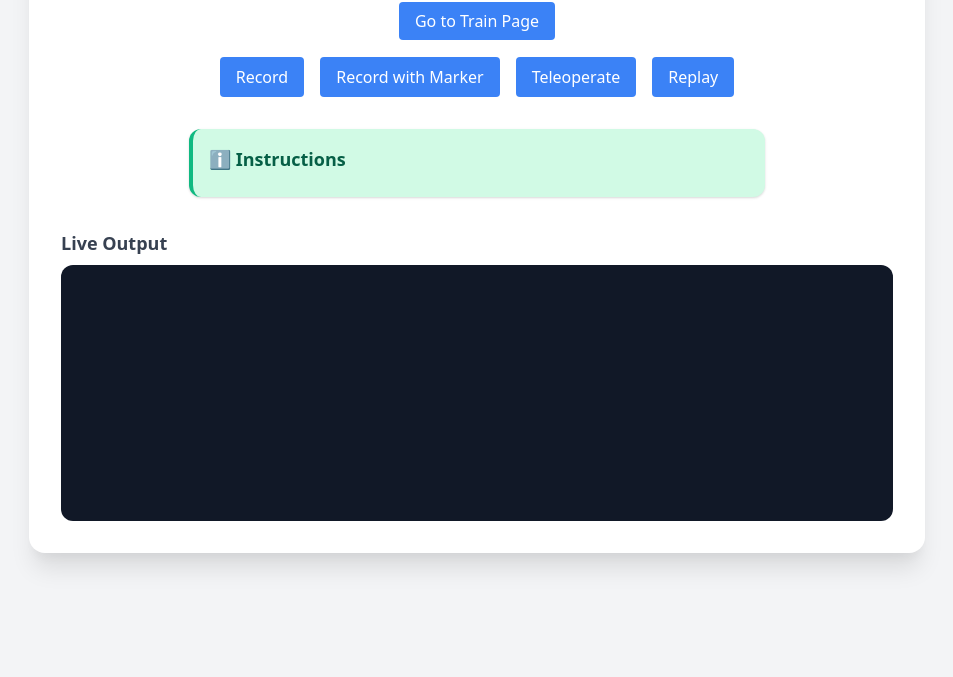
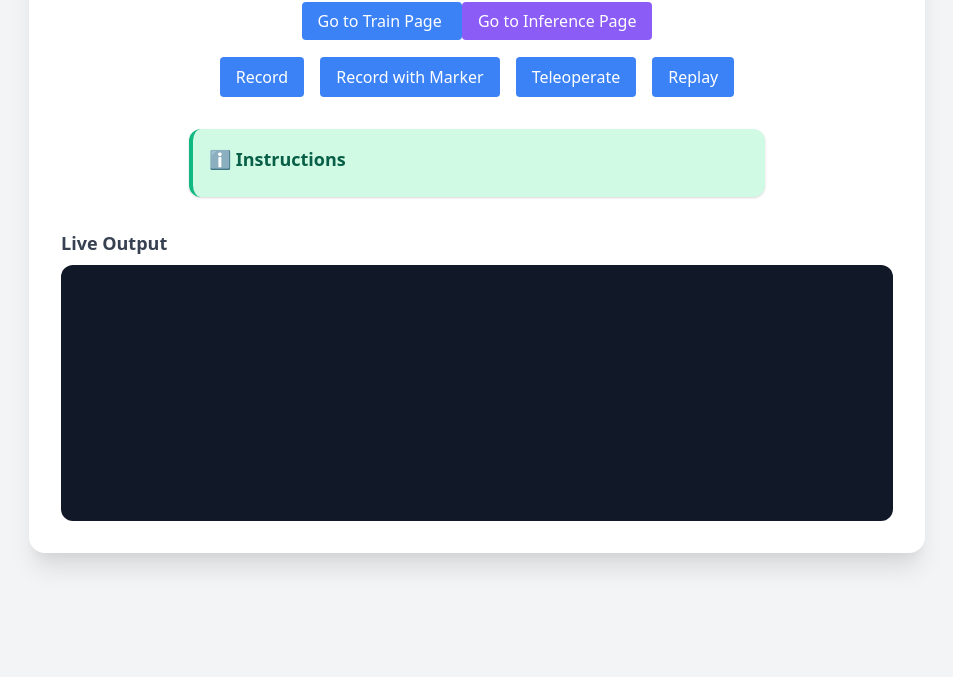
Before and after one commit to derickcjohn/revobots-web-ui, a plain HTML site: page templates/index.html in a window 1280 px wide. Shown: the part 123-800 px from the top of the page, without its empty margins (163-1116 px from the left). Drawn offline with nearby package versions, Linux system fonts and the light colour scheme; no server answers.

Commit message:
Update index.html
Added an inference button in the home page

```diff
--- a/templates/index.html
+++ b/templates/index.html
@@ -14,6 +14,9 @@
     <div class="text-center mb-6">
       <a href="/train" class="bg-blue-500 text-white font-medium px-4 py-2 rounded hover:bg-blue-600 transition">
         Go to Train Page
+      </a>
+      <a href="/inference" class="bg-purple-500 text-white font-medium px-4 py-2 rounded hover:bg-purple-600 transition">
+        Go to Inference Page
       </a>
     </div>
 
```
